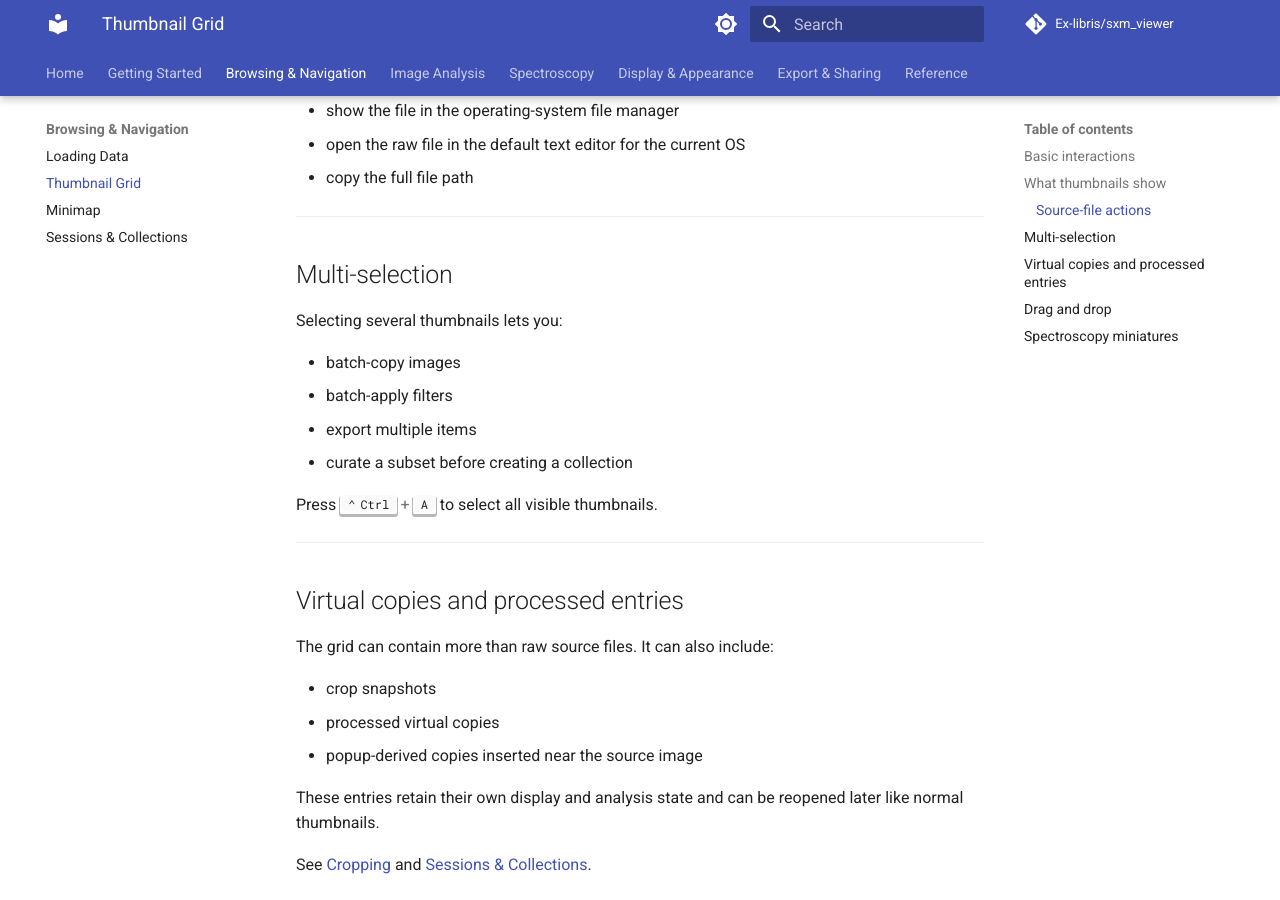
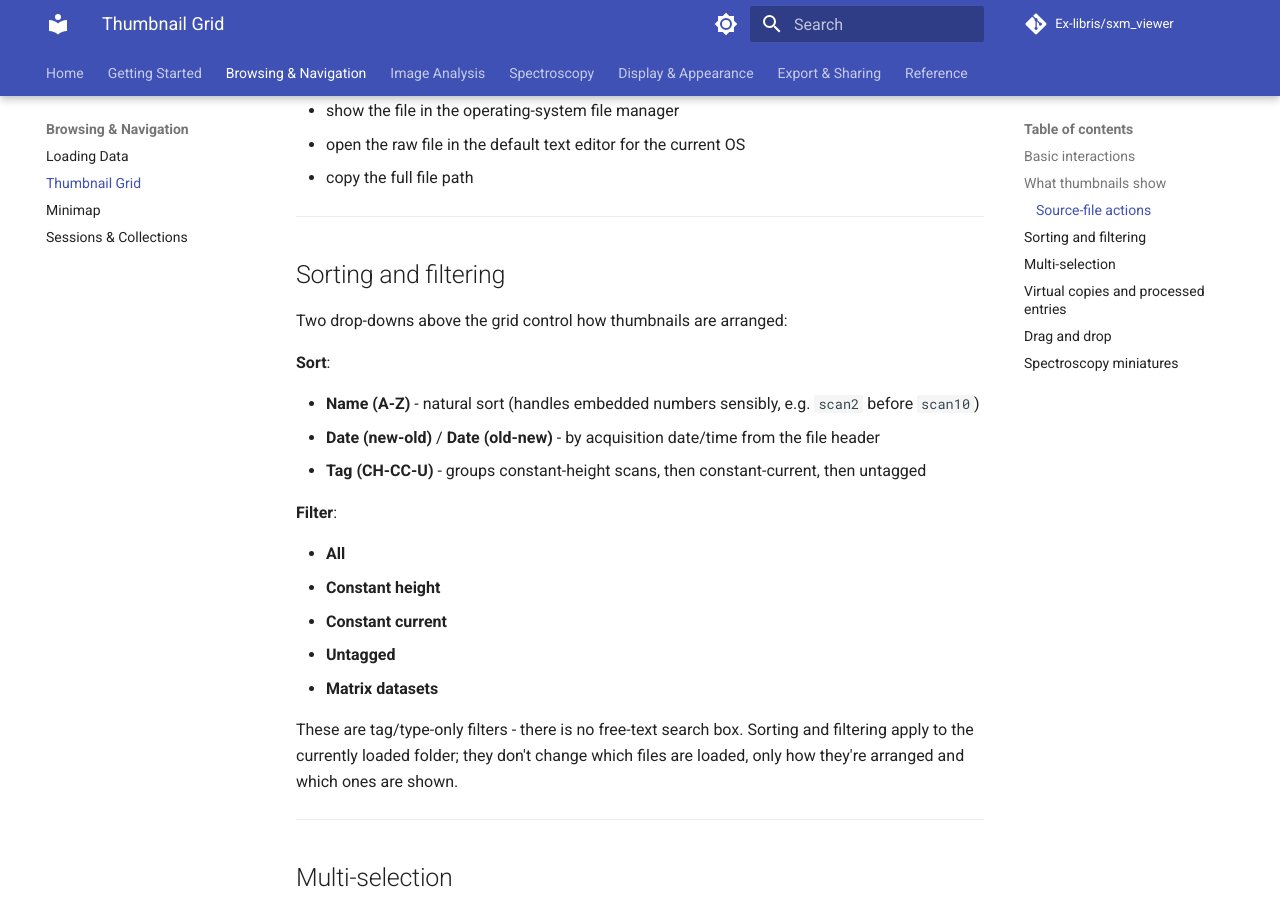
Before and after one commit to Ex-libris/sxm_viewer, an MkDocs documentation site: the page built from sxm_docs/docs/browsing/thumbnail-grid.md, in a window 1280 px wide and 900 px high, scrolled down 1134 px. Built offline with MkDocs 1.6.1 and Material for MkDocs 9.7.7, drawn with Linux system fonts in a browser that asks for light colours; comment, search, counter and statistics services are not loaded.

Commit message:
Document Drift Correction, Animation Creation, and thumbnail sort/filter
Two real, shipped GUI workflows had zero documentation anywhere on the
site: "Drift-correct and export..." (sub-pixel image registration across a
selected batch, with PNG/animation/virtual-copy export) and "Create
animation from selection..." (GIF/MP4/PNG-sequence export from a selection,
with format/FPS/resolution/overlay options) - both reachable only from the
thumbnail right-click menu, found by cross-checking the actual GUI context
menu against site coverage. Added a new Drift Correction & Animation page
under Image Analysis covering both, since the drift dialog's own "Save
animation..." button links them together conceptually.

Also added a Sorting and filtering section to the Thumbnail Grid page - the
Sort (Name/Date/Tag) and Filter (All/Constant height/Constant current/
Untagged/Matrix datasets) drop-downs above the grid were previously
unmentioned anywhere.

Verified with `mkdocs build --strict` and against a live local mkdocs serve
instance.

```diff
--- a/mkdocs.yml
+++ b/mkdocs.yml
@@ -60,6 +60,7 @@
     - Angle Measurements: image-analysis/angles.md
     - Filters & Processing: image-analysis/filters.md
     - Image Comparison (A/B): image-analysis/compare.md
+    - Drift Correction & Animation: image-analysis/drift-and-animation.md
     - Molecule Overlays: image-analysis/molecules.md
     - Outline Extraction: image-analysis/outlines.md
     - Histogram & Contrast: image-analysis/histogram.md
--- a/sxm_docs/docs/browsing/thumbnail-grid.md
+++ b/sxm_docs/docs/browsing/thumbnail-grid.md
@@ -37,6 +37,28 @@
 - show the file in the operating-system file manager
 - open the raw file in the default text editor for the current OS
 - copy the full file path
+
+---
+
+## Sorting and filtering
+
+Two drop-downs above the grid control how thumbnails are arranged:
+
+**Sort**:
+
+- **Name (A-Z)** - natural sort (handles embedded numbers sensibly, e.g. `scan2` before `scan10`)
+- **Date (new-old)** / **Date (old-new)** - by acquisition date/time from the file header
+- **Tag (CH-CC-U)** - groups constant-height scans, then constant-current, then untagged
+
+**Filter**:
+
+- **All**
+- **Constant height**
+- **Constant current**
+- **Untagged**
+- **Matrix datasets**
+
+These are tag/type-only filters - there is no free-text search box. Sorting and filtering apply to the currently loaded folder; they don't change which files are loaded, only how they're arranged and which ones are shown.
 
 ---
 
```
Also changed, not shown: sxm_docs/docs/image-analysis/drift-and-animation.md (added, +51 -0 lines).
